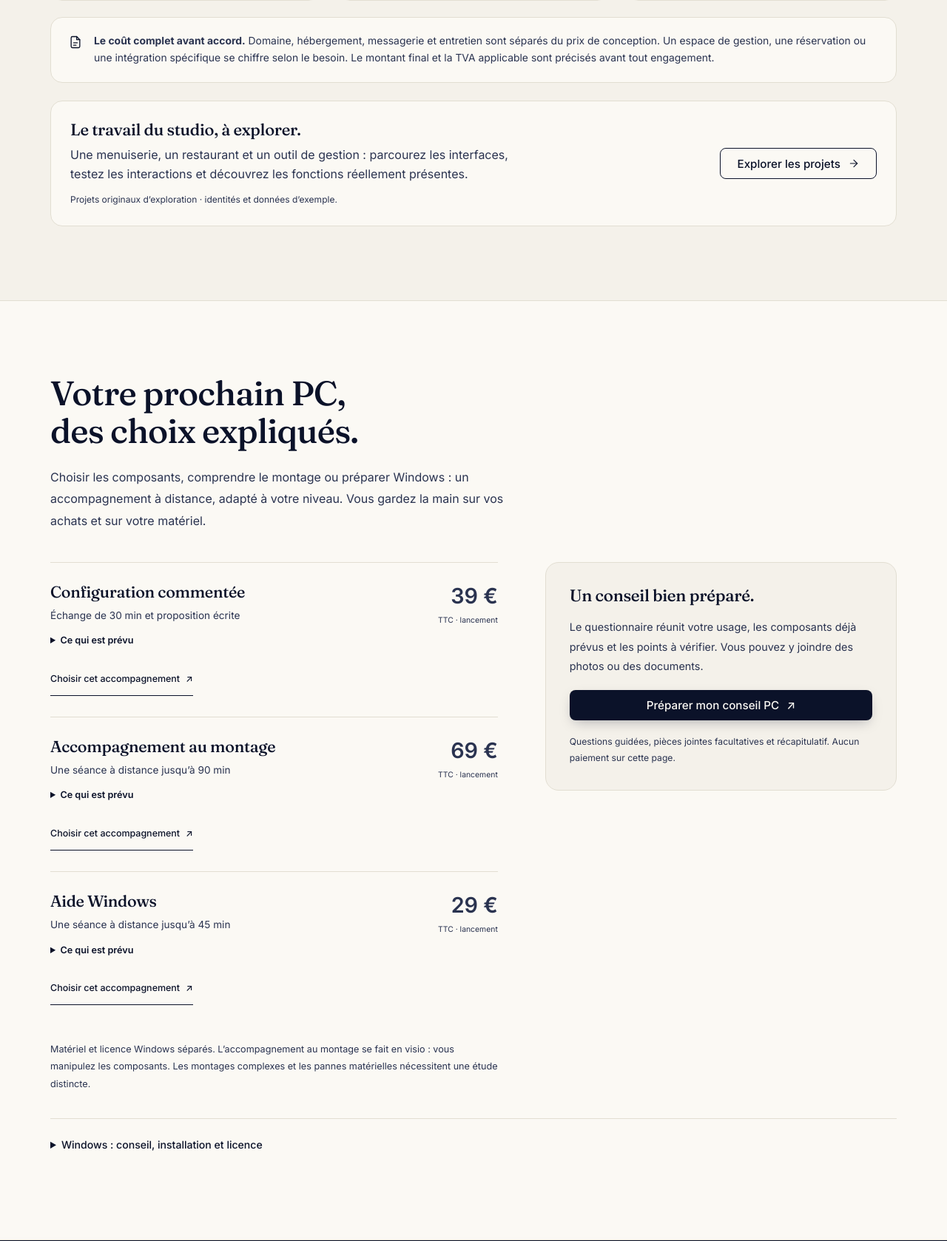
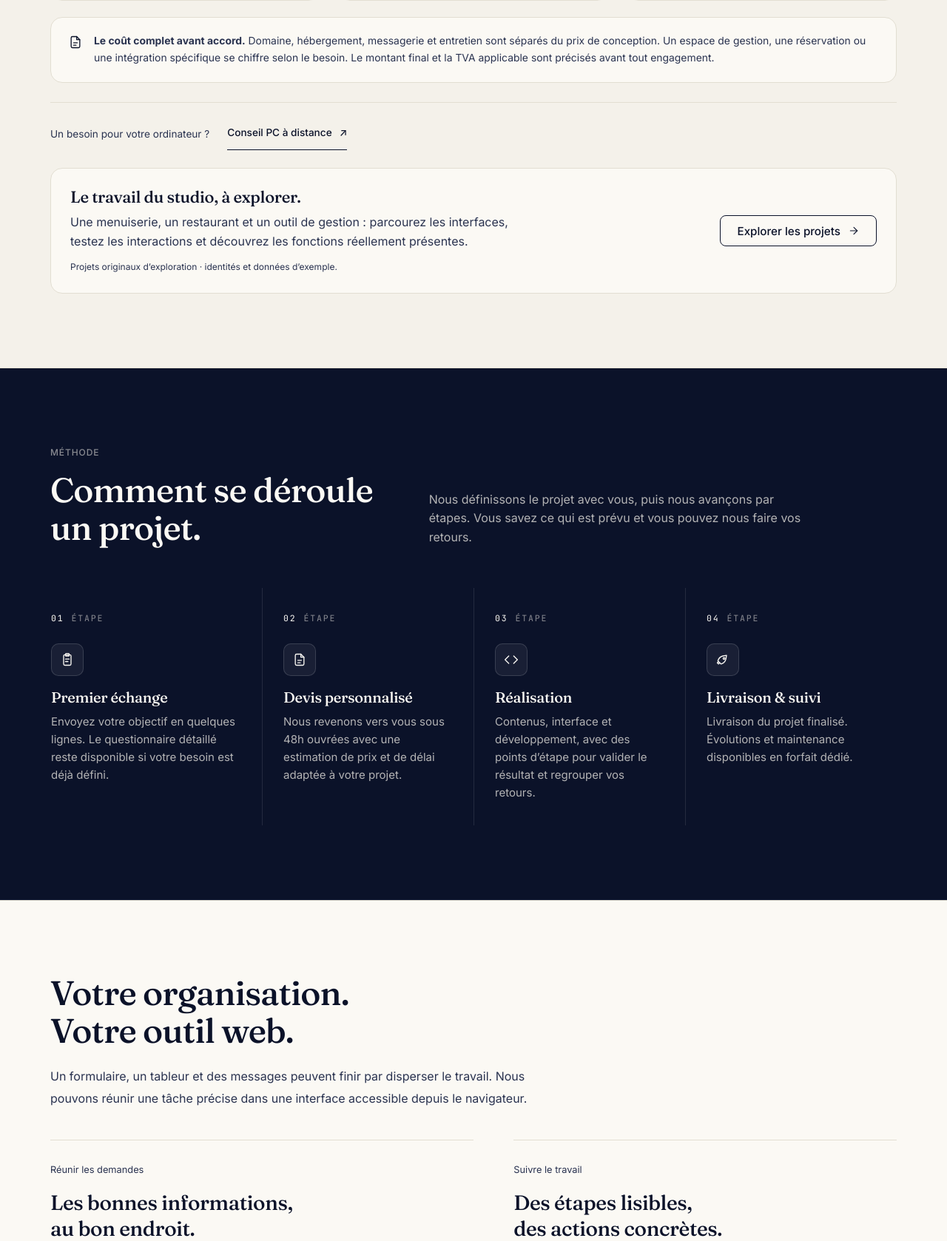
Before and after one commit to AstonDiv1/YC, a Flask app: page / in a window 1280 px wide. Shown: the part 2656-4334 px from the top of the page at 74% size. Run offline with Flask 3, Linux system fonts and the light colour scheme.

Commit message:
Réserve les formules PC au questionnaire de devis (#23)

```diff
--- a/GITH/logic.py
+++ b/GITH/logic.py
@@ -324,6 +324,16 @@ def get_public_config():
         if not svc.get("public", True):
             continue
         svc_copy = copy.deepcopy(svc)
+        if key == "montage_pc":
+            for question in svc_copy.get("questions", []):
+                if question["id"] == "type_prestation":
+                    question["description"] = "Tarifs de lancement TTC. Matériel et licence Windows séparés. Votre demande ne déclenche aucun paiement ni réservation."
+                    question["option_details"] = {
+                        offer["label"]: {"price": f"{offer['price']} € TTC", "duration": offer["duration"], "description": offer["detail"]}
+                        for offer in PC_OFFERS.values()
+                    }
+                elif question["id"] == "windows_pc":
+                    question["description"] = "Vous pouvez utiliser votre licence existante. Si vous demandez une licence, son prix, son édition et ses conditions seront précisés séparément après vérification auprès de notre fournisseur. Ne communiquez aucune clé produit. Les supports d’installation utilisés sont ceux de Microsoft."
         tail = COMMON_TAILS.get(key, COMMON_TAIL_WEB)
         svc_copy["questions"] = list(svc_copy.get("questions", [])) + copy.deepcopy(tail)
         services_out[key] = svc_copy
--- a/GITH/static/css/service-paths.css
+++ b/GITH/static/css/service-paths.css
@@ -12,3 +12,18 @@
 .pc-start .pc-feedback:empty{display:none}.pc-offer-choice{font-size:.78rem;margin-top:8px;min-height:44px;text-align:left}
 @media(max-width:767px){.pc-start{padding:25px 22px}.pc-start h3{font-size:1.3rem}}
 @media(prefers-reduced-motion:reduce){.pc-advice *{scroll-behavior:auto}}
+
+/* PC offer details belong in the questionnaire, not the homepage. */
+.pc-service-entry{display:flex;align-items:center;flex-wrap:wrap;gap:8px 24px;margin-top:26px;padding-top:20px;border-top:1px solid var(--line)}
+.pc-service-entry>p:first-child{font-size:.85rem;line-height:1.8;color:var(--ink-soft);margin:0}
+.pc-service-entry>.link{min-height:44px;font-size:.85rem;text-align:left;display:inline-flex;gap:10px;align-items:center}
+.pc-service-entry>.pc-feedback{flex-basis:100%;margin:0}.pc-service-entry>.pc-feedback:empty{display:none}
+.question-help{font-size:.86rem;line-height:1.8;color:var(--ink-soft);margin:0 0 18px;max-width:65ch}
+.option-item.option-detailed{align-items:flex-start;gap:12px;padding:18px}
+.option-detailed>input{flex:0 0 auto;margin-top:5px}
+.option-copy{display:grid;gap:8px;min-width:0;flex:1}
+.option-title{display:flex;align-items:baseline;justify-content:space-between;flex-wrap:wrap;gap:6px 14px;font-size:.94rem;line-height:1.5}
+.option-title>strong{font-size:.87rem;color:var(--ink);white-space:nowrap}
+.option-duration{font-size:.8rem;line-height:1.65;font-weight:500;color:var(--ink-soft)}
+.option-description{font-size:.8rem;line-height:1.75;font-weight:400;color:var(--ink-soft)}
+@media(max-width:767px){.pc-service-entry{gap:2px 18px}.option-item.option-detailed{padding:15px 13px}.option-title{font-size:.9rem}}
--- a/GITH/templates/index.html
+++ b/GITH/templates/index.html
@@ -24,7 +24,7 @@
 
 <link rel="stylesheet" href="/static/css/site.css?v=20261019">
 <link rel="stylesheet" href="/static/css/commercial.css?v=20261013">
-<link rel="stylesheet" href="/static/demos/demo-motion.css"><script type="module">import {enhanceDisclosures} from "/static/demos/demo-motion.mjs";enhanceDisclosures(document.querySelector("#faq"));</script><link rel="stylesheet" href="/static/css/mobile-editorial.css?v=20261019"><script type="module" src="/static/js/mobile-editorial.mjs?v=20261019-studio"></script><link rel="stylesheet" href="/static/css/service-paths.css?v=20261018"><script type="module" src="/static/js/pc-questionnaire.mjs?v=20261019"></script><link rel="stylesheet" href="/static/css/mobile-motion.css?v=20261019"><script type="module" src="/static/js/mobile-motion.mjs?v=20261019"></script><link rel="stylesheet" href="/static/css/studio-refinements.css?v=20261019"></head>
+<link rel="stylesheet" href="/static/demos/demo-motion.css"><script type="module">import {enhanceDisclosures} from "/static/demos/demo-motion.mjs";enhanceDisclosures(document.querySelector("#faq"));</script><link rel="stylesheet" href="/static/css/mobile-editorial.css?v=20261019"><script type="module" src="/static/js/mobile-editorial.mjs?v=20261019-studio"></script><link rel="stylesheet" href="/static/css/service-paths.css?v=20261019-questionnaire"><script type="module" src="/static/js/pc-questionnaire.mjs?v=20261019"></script><link rel="stylesheet" href="/static/css/mobile-motion.css?v=20261019"><script type="module" src="/static/js/mobile-motion.mjs?v=20261019"></script><link rel="stylesheet" href="/static/css/studio-refinements.css?v=20261019"></head>
 <body>
 
 <!-- ============= HEADER ============= -->
@@ -165,11 +165,10 @@
       </article>
     </div>
     <div class="offer-running-costs reveal"><span class="icon" data-icon="file"></span><p><strong>Le coût complet avant accord.</strong> Domaine, hébergement, messagerie et entretien sont séparés du prix de conception. Un espace de gestion, une réservation ou une intégration spécifique se chiffre selon le besoin. Le montant final et la TVA applicable sont précisés avant tout engagement.</p></div>
+    {% include 'pc-advice.html' %}
     <div class="reveal demo-banner commercial-projects"><div><h3>Le travail du studio, à explorer.</h3><p>Une menuiserie, un restaurant et un outil de gestion : parcourez les interfaces, testez les interactions et découvrez les fonctions réellement présentes.</p><small>Projets originaux d’exploration · identités et données d’exemple.</small></div><a class="btn btn-outline" href="/portfolio">Explorer les projets <span class="icon" data-icon="arrow-right"></span></a></div>
   </div>
 </section>
-
-{% include 'pc-advice.html' %}
 
 <!-- ============= PROCESS ============= -->
 <section class="section section-dark" id="fonctionnement">
@@ -565,6 +564,7 @@ function renderQuestion(q){
   const label = escapeHtml(q.label || q.id) + (q.required ? ' <span style="color:var(--accent)">*</span>' : '');
   let inner = '';
   const type = q.type || 'texte';
+  if(q.description) inner += `<p class="question-help">${escapeHtml(q.description)}</p>`;
 
   if((type === 'choix_unique' || type === 'choix') && Array.isArray(q.options)){
     inner += '<div class="options-list">';
@@ -572,7 +572,9 @@ function renderQuestion(q){
       const v = typeof opt === 'string' ? opt : (opt.value || opt.label);
       const l = typeof opt === 'string' ? opt : (opt.label || opt.value);
       const sel = val === v;
-      inner += `<label class="option-item${sel?' selected':''}"><input type="radio" name="q_${escapeHtml(q.id)}" value="${escapeHtml(v)}" ${sel?'checked':''} onchange="setReponse('${q.id}', this.value)"> ${escapeHtml(l)}</label>`;
+      const detail = q.option_details && q.option_details[v];
+      const copy = detail ? `<span class="option-copy"><span class="option-title">${escapeHtml(l)}<strong>${escapeHtml(detail.price)}</strong></span><span class="option-duration">${escapeHtml(detail.duration || '')}</span><span class="option-description">${escapeHtml(detail.description || '')}</span></span>` : escapeHtml(l);
+      inner += `<label class="option-item${detail?' option-detailed':''}${sel?' selected':''}"><input type="radio" name="q_${escapeHtml(q.id)}" value="${escapeHtml(v)}" ${sel?'checked':''} onchange="setReponse('${q.id}', this.value)"> ${copy}</label>`;
     });
     inner += '</div>';
   } else if(type === 'choix_multiple' && Array.isArray(q.options)){
--- a/GITH/templates/pc-advice.html
+++ b/GITH/templates/pc-advice.html
@@ -1,21 +1,5 @@
-<section class="section pc-advice" id="conseil-pc" aria-labelledby="pc-title">
-  <div class="container">
-    <div class="service-heading"><h2 id="pc-title">Votre prochain PC,<br>des choix expliqués.</h2><p>Choisir les composants, comprendre le montage ou préparer Windows : un accompagnement à distance, adapté à votre niveau. Vous gardez la main sur vos achats et sur votre matériel.</p></div>
-    <div class="pc-advice-grid">
-      <div class="pc-offers" aria-label="Les accompagnements PC">
-        {% for key, offer in pc_offers.items() %}
-        <article class="pc-offer"><div><h3>{{ offer.label }}</h3><p class="pc-duration">{{ offer.duration }}</p><details><summary>Ce qui est prévu</summary><p>{{ offer.detail }}</p></details><button class="link pc-offer-choice" type="button" data-pc-questionnaire data-pc-offer="{{ offer.label }}">Choisir cet accompagnement <span aria-hidden="true">↗</span></button></div><p class="pc-price">{{ offer.price }} €<small>TTC · lancement</small></p></article>
-        {% endfor %}
-        <p class="pc-scope">Matériel et licence Windows séparés. L’accompagnement au montage se fait en visio : vous manipulez les composants. Les montages complexes et les pannes matérielles nécessitent une étude distincte.</p>
-      </div>
-      <div class="pc-start" aria-labelledby="pc-start-title">
-        <h3 id="pc-start-title">Un conseil bien préparé.</h3>
-        <p>Le questionnaire réunit votre usage, les composants déjà prévus et les points à vérifier. Vous pouvez y joindre des photos ou des documents.</p>
-        <button class="btn btn-primary" type="button" data-pc-questionnaire>Préparer mon conseil PC <span aria-hidden="true">↗</span></button>
-        <small>Questions guidées, pièces jointes facultatives et récapitulatif. Aucun paiement sur cette page.</small>
-        <p id="pc-open-status" class="pc-feedback" role="status"></p>
-      </div>
-    </div>
-    <details class="pc-license"><summary>Windows : conseil, installation et licence</summary><p>Vous pouvez utiliser une licence que vous possédez déjà. Si vous souhaitez une proposition de licence, son prix, son édition et ses conditions d’utilisation seront précisés séparément après vérification auprès de notre fournisseur. Ne communiquez aucune clé produit dans le formulaire. L’assistance utilise les supports d’installation officiels de Microsoft.</p></details>
-  </div>
-</section>
+<div class="pc-service-entry">
+  <p>Un besoin pour votre ordinateur ?</p>
+  <button class="link" type="button" data-pc-questionnaire>Conseil PC à distance <span aria-hidden="true">↗</span></button>
+  <p id="pc-open-status" class="pc-feedback" role="status"></p>
+</div>
```
